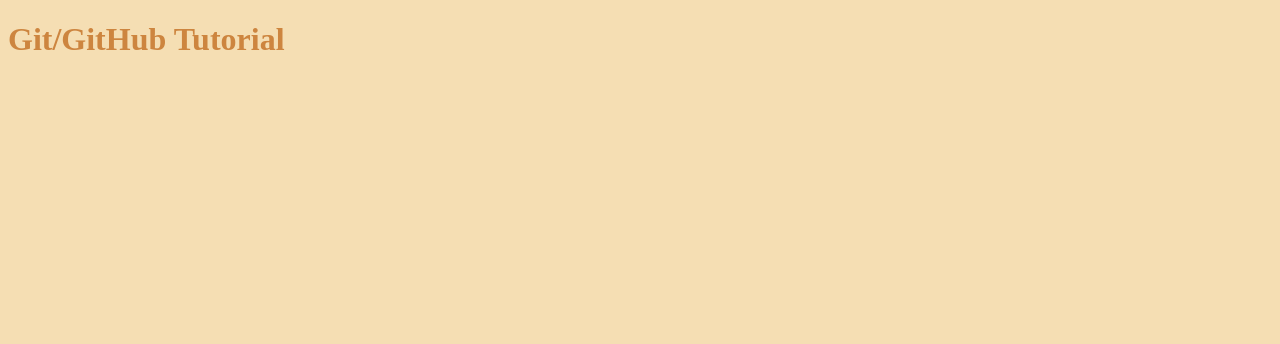
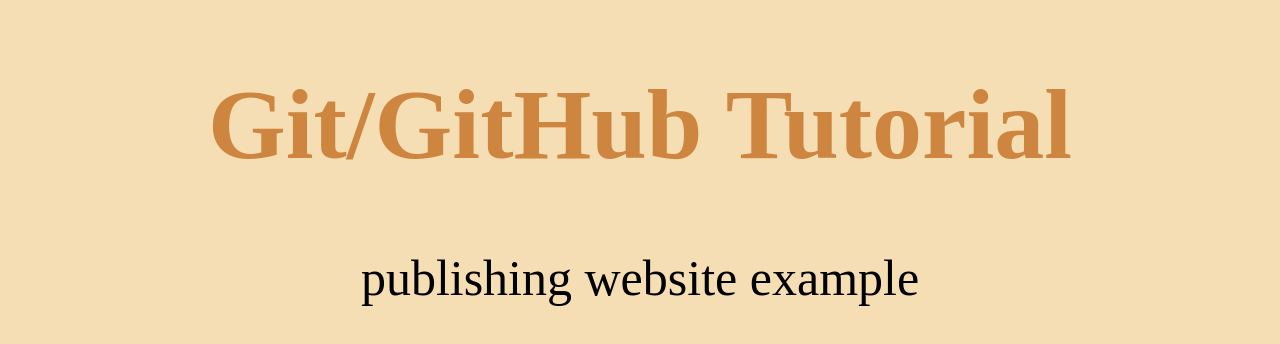
Before and after one commit to allham/demo-repo, a plain HTML site: page index.html in a window 1280 px wide. Drawn offline with Linux system fonts and the light colour scheme.

Commit message:
Initital setup of index.html and style.css files

```diff
--- a/index.html
+++ b/index.html
@@ -8,5 +8,6 @@
     </head>
     <body>
         <h1>Git/GitHub Tutorial</h1>
+        <p>publishing website example</p>
     </body>
 </html>
--- a/style.css
+++ b/style.css
@@ -1,5 +1,7 @@
 body {
+    font-size: 50px;
     background: wheat;
+    text-align: center;
 }
 h1 {
     color: peru;
```
